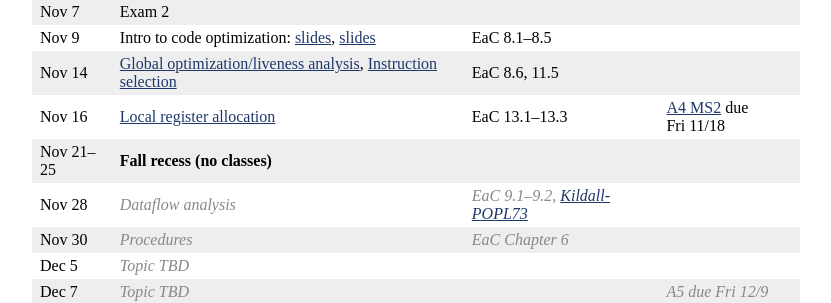
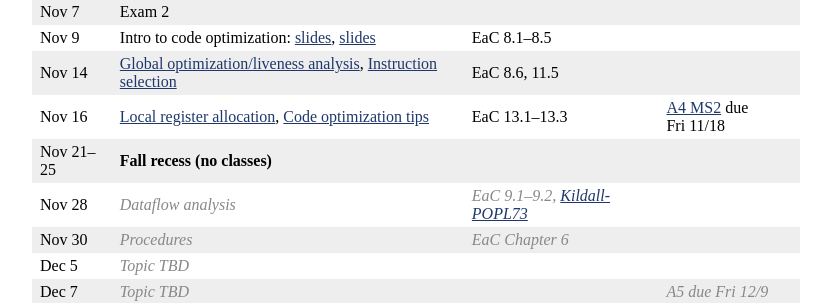
Before and after one commit to jhucompilers/fall2022, a Jekyll site: the page built from schedule.md, in a window 1280 px wide. Shown: the part 1218-1521 px from the top of the page, without its empty margins (224-1055 px from the left). Built offline with Jekyll 4.4.1, drawn with Linux system fonts in a browser that asks for light colours.

Commit message:
code optimization tips slides

```diff
--- a/schedule.csv
+++ b/schedule.csv
@@ -23,7 +23,7 @@ Nov 2,"[Attribute grammars](lectures/Context_sensitive_Analysis_I.pdf), [Low-lev
 Nov 7,"Exam 2",,,
 Nov 9,"Intro to code optimization: [slides](lectures/Introduction_to_Optimization_terminology_&_local_value_numbering.pdf), [slides](lectures/Regional_Optimization_Superlocal_Value_Numbering_and_Loop_Unrolling.pdf)",,,"EaC 8.1–8.5"
 Nov 14,"[Global optimization/liveness analysis](lectures/Global_Optimization_Live_Analysis.pdf), [Instruction selection](lectures/Introduction_to_Instruction_Selection_and_Peephole_based_Selection.pdf)",,,"EaC 8.6, 11.5"
-Nov 16,"Local register allocation","Local_Register_Allocation_and_Lab_1.pdf",,"EaC 13.1–13.3","[A4 MS2](assign/assign04.html) due<br>Fri 11/18"
+Nov 16,"[Local register allocation](Local_Register_Allocation_and_Lab_1.pdf), [Code optimization tips](lectures/lecture21-public.pdf)",,,"EaC 13.1–13.3","[A4 MS2](assign/assign04.html) due<br>Fri 11/18"
 Nov 21–25,**Fall recess (no classes)**,
 Nov 28,"<span class='tentative'>Dataflow analysis</span>",,,"<span class='tentative'>EaC 9.1–9.2, <a href='lectures/kildall-popl73.pdf'>Kildall-POPL73</a></span>",
 Nov 30,"<span class='tentative'>Procedures</span>",,,"<span class='tentative'>EaC Chapter 6</span>"
--- a/schedule.md
+++ b/schedule.md
@@ -51,7 +51,7 @@ Nov 2 | [Attribute grammars](lectures/Context_sensitive_Analysis_I.pdf), [Low-le
 Nov 7 | Exam 2 |  |
 Nov 9 | Intro to code optimization: [slides](lectures/Introduction_to_Optimization_terminology_&_local_value_numbering.pdf), [slides](lectures/Regional_Optimization_Superlocal_Value_Numbering_and_Loop_Unrolling.pdf) | EaC 8.1–8.5 |
 Nov 14 | [Global optimization/liveness analysis](lectures/Global_Optimization_Live_Analysis.pdf), [Instruction selection](lectures/Introduction_to_Instruction_Selection_and_Peephole_based_Selection.pdf) | EaC 8.6, 11.5 |
-Nov 16 | [Local register allocation](Local_Register_Allocation_and_Lab_1.pdf) | EaC 13.1–13.3 | [A4 MS2](assign/assign04.html) due<br>Fri 11/18
+Nov 16 | [Local register allocation](Local_Register_Allocation_and_Lab_1.pdf), [Code optimization tips](lectures/lecture21-public.pdf) | EaC 13.1–13.3 | [A4 MS2](assign/assign04.html) due<br>Fri 11/18
 Nov 21–25 | **Fall recess (no classes)** |  |
 Nov 28 | <span class='tentative'>Dataflow analysis</span> | <span class='tentative'>EaC 9.1–9.2, <a href='lectures/kildall-popl73.pdf'>Kildall-POPL73</a></span> |
 Nov 30 | <span class='tentative'>Procedures</span> | <span class='tentative'>EaC Chapter 6</span> |
```
Also changed, not shown: 1 other file.
